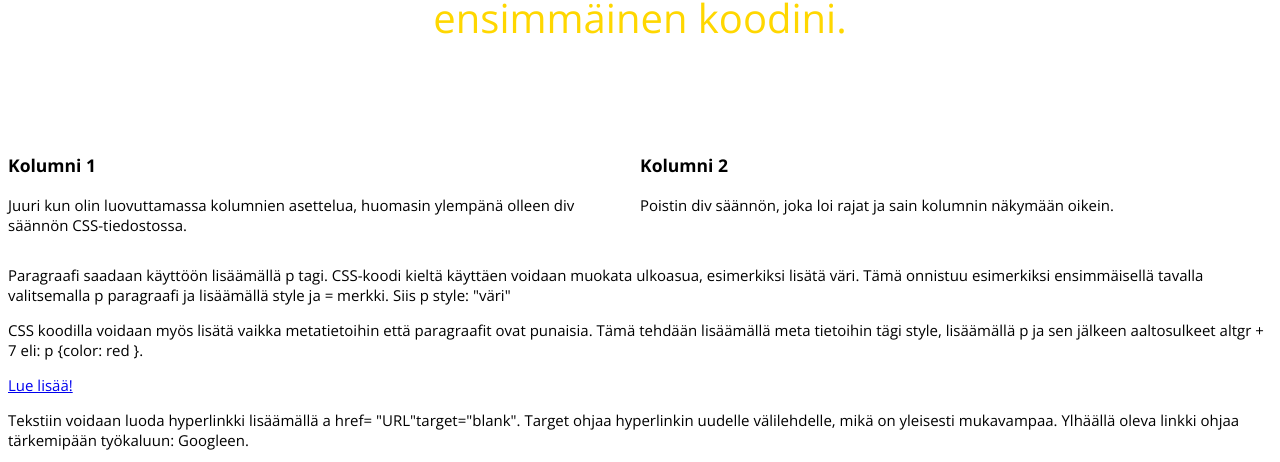
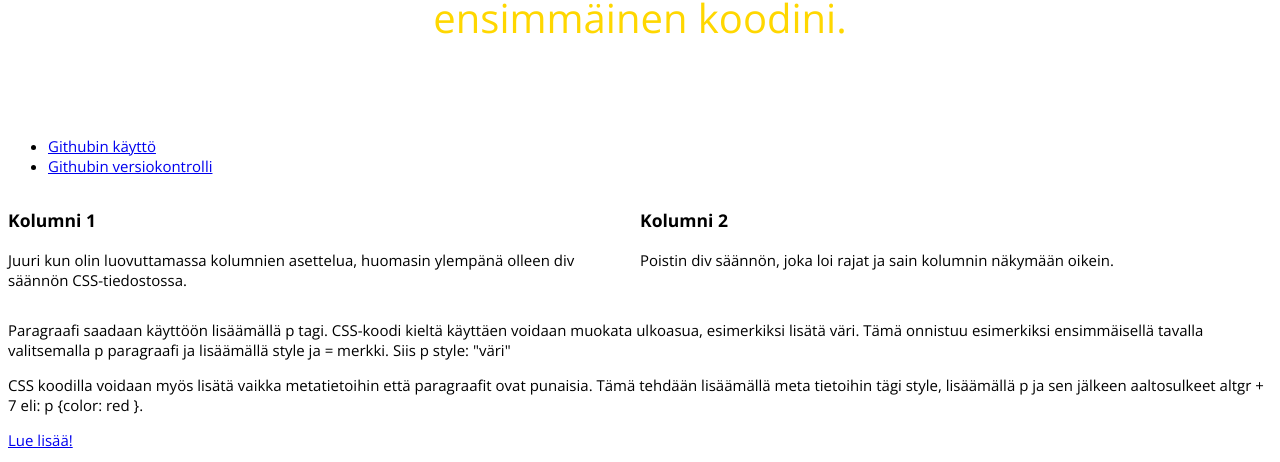
Before and after one commit to Flufferino/forest, a plain HTML site: page index.html in a window 1280 px wide. Shown: the part 1024-1486 px from the top of the page. Drawn offline with nearby package versions, Linux system fonts and the light colour scheme.

Commit message:
index.html
Kopioitu Visual Studio Code sovelluksesta päivitetty koodi ja päivitetty alkaen </head> uudellakoodilla

```diff
--- a/index.html
+++ b/index.html
@@ -7,7 +7,6 @@
 
 
 </head>
-
 <BODY>
 
 <header>
@@ -17,7 +16,12 @@
 
     <p class="quote">Tämä HTML-tiedosto on Haaga-Helian Johdanto digitaalisiin palveluihin (virtual) kurssin tehtävä, joka oli luoda WEB-sivu sisältäen 3-5 sivua. Tämä on itselleni muistiinpanot ja tapa oppia HTML ja CSS -koodikielien käyttämisen opettelua. Tämä on ensikosketukseni oikeaan koodaamiseen ja ihan ensimmäinen koodini.</p>
 
-
+    <nav>
+        <ul>
+            <li><a href="publish.html">Githubin käyttö</a></li>
+            <li><a href="gitlataus.html">Githubin versiokontrolli</a></li>
+        </ul>
+    </nav>
 
 
 
```
